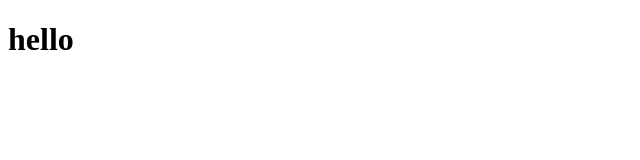
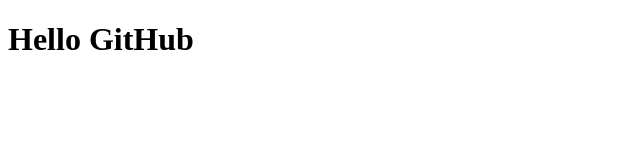
Before and after one commit to Wertoquri/learningGitHub, a plain HTML site: page index.html in a window 1280 px wide. Shown: the whole page, without its empty margins (0-640 px from the left). Drawn offline with Linux system fonts and the light colour scheme.

Commit message:
change h1 tag in index.html

```diff
--- a/index.html
+++ b/index.html
@@ -6,6 +6,6 @@
     <title>Document</title>
 </head>
 <body>
-    <h1>hello</h1>
+    <h1>Hello GitHub</h1>
 </body>
 </html>
```
